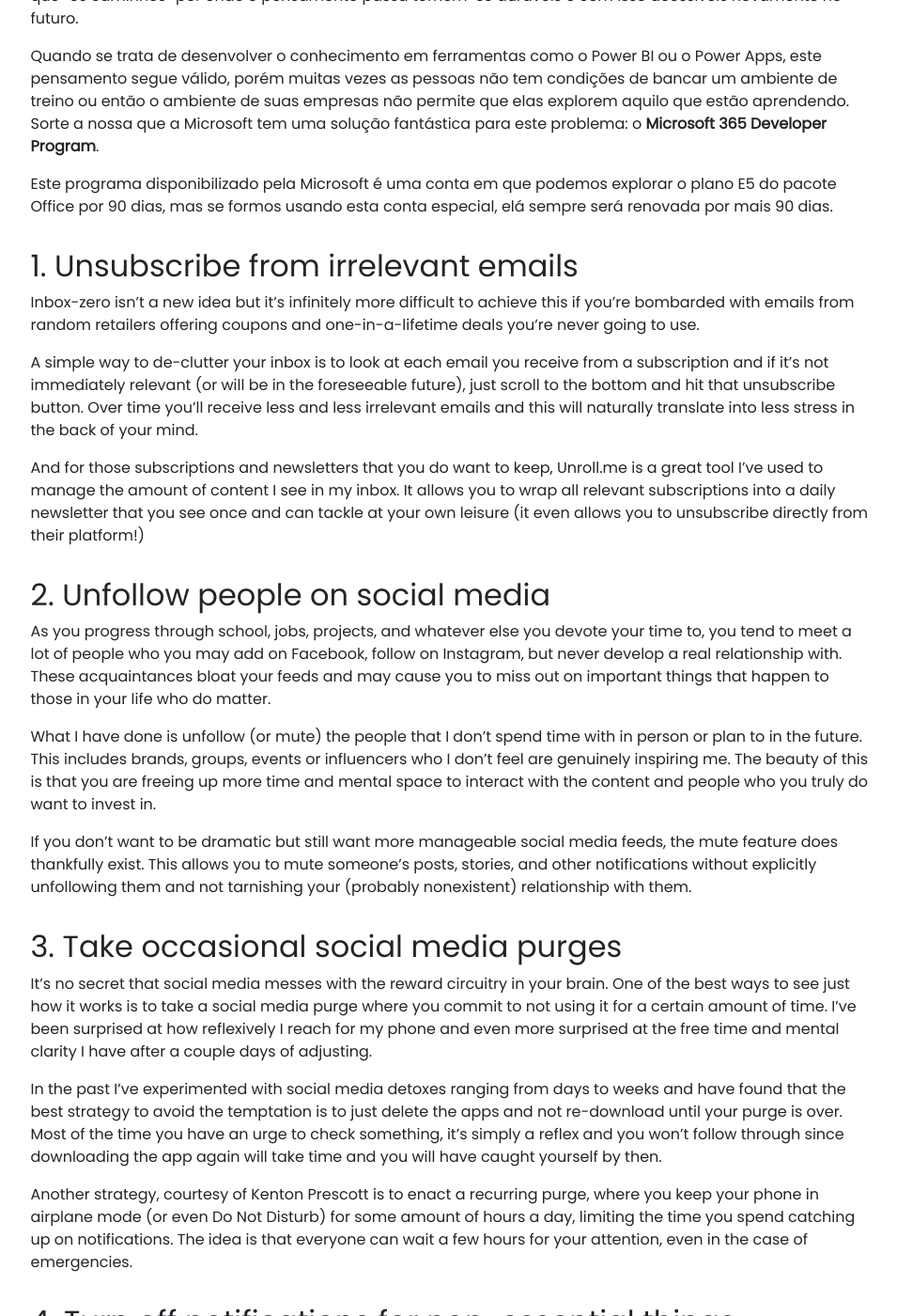
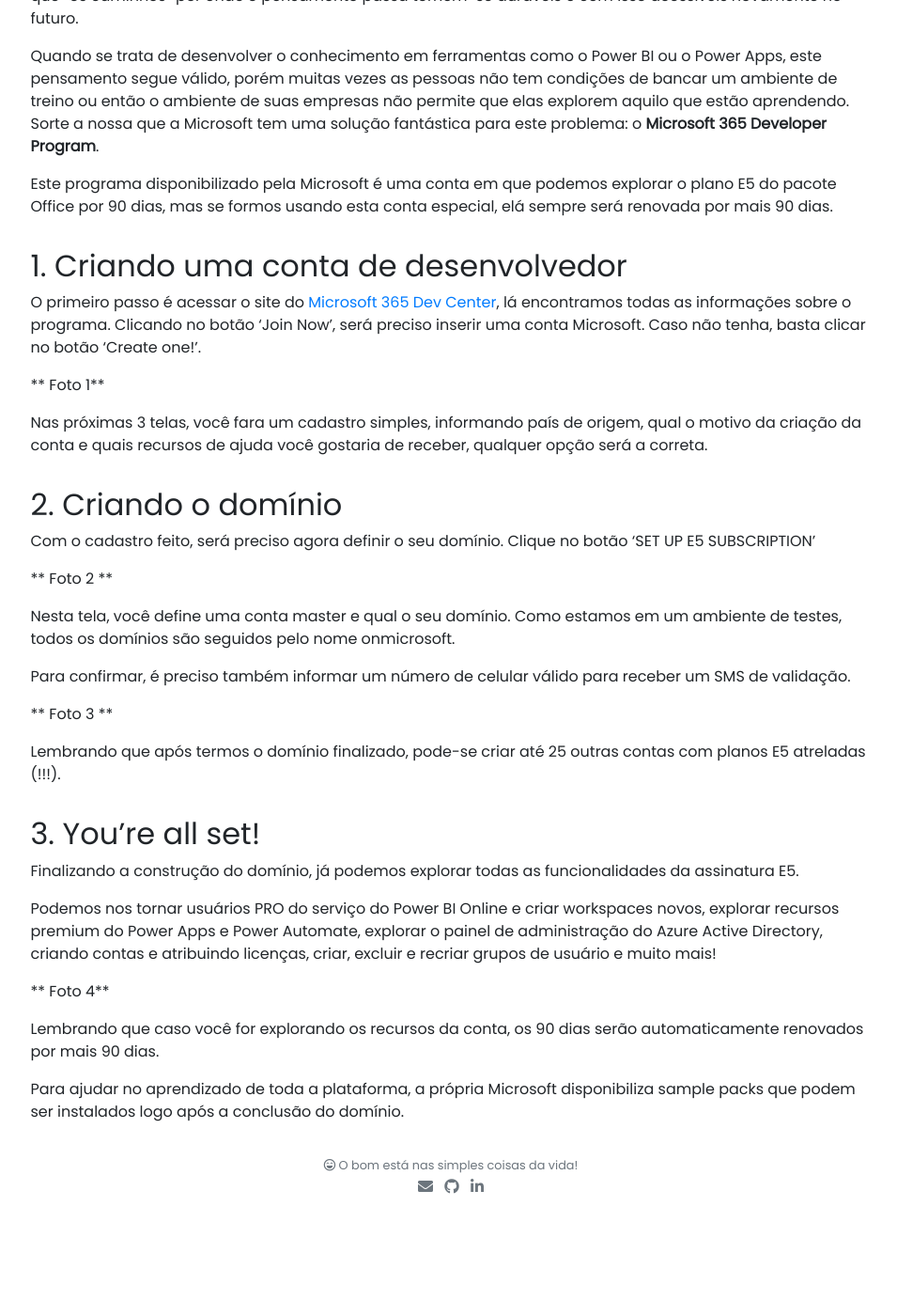
Before and after one commit to fabiomarquez/fabiomarquez.github.io, a Jekyll site: the page built from _posts/2021-01-22-como-criar-sua-conta-de-desenvolver-microsoft.md, in a window 1280 px wide and 1400 px high, scrolled down 375 px. Shown: the whole window at 94% size, without its empty margins (160-1115 px from the left). Built offline with Jekyll 4.4.1, drawn with Linux system fonts in a browser that asks for light colours; nearby versions of some CDN libraries; our own code applies the rules of GitHub Pages for plain Markdown files; after the commit the page ends 1666 px from its top, so only the background shows below that; some of the changed text lies outside the part shown.

Commit message:
Update 2021-01-22-como-criar-sua-conta-de-desenvolver-microsoft.md

```diff
--- a/_posts/2021-01-22-como-criar-sua-conta-de-desenvolver-microsoft.md
+++ b/_posts/2021-01-22-como-criar-sua-conta-de-desenvolver-microsoft.md
@@ -12,47 +12,35 @@
 
 Este programa disponibilizado pela Microsoft é uma conta em que podemos explorar o plano E5 do pacote Office por 90 dias, mas se formos usando esta conta especial, elá sempre será renovada por mais 90 dias.
 
+## 1. Criando uma conta de desenvolvedor
+O primeiro passo é acessar o site do [Microsoft 365 Dev Center](https://aka.ms/M365DevAccount), lá encontramos todas as informações sobre o programa. Clicando no botão 'Join Now', será preciso inserir uma conta Microsoft. Caso não tenha, basta clicar no botão 'Create one!'.
 
+** Foto 1**
 
-## 1. Unsubscribe from irrelevant emails
+Nas próximas 3 telas, você fara um cadastro simples, informando país de origem, qual o motivo da criação da conta e quais recursos de ajuda você gostaria de receber, qualquer opção será a correta.
 
-Inbox-zero isn’t a new idea but it’s infinitely more difficult to achieve this if you’re bombarded with emails from random retailers offering coupons and one-in-a-lifetime deals you’re never going to use.
+## 2. Criando o domínio
 
-A simple way to de-clutter your inbox is to look at each email you receive from a subscription and if it’s not immediately relevant (or will be in the foreseeable future), just scroll to the bottom and hit that unsubscribe button. Over time you’ll receive less and less irrelevant emails and this will naturally translate into less stress in the back of your mind.
+Com o cadastro feito, será preciso agora definir o seu domínio. Clique no botão 'SET UP E5 SUBSCRIPTION'
 
-And for those subscriptions and newsletters that you do want to keep, Unroll.me is a great tool I’ve used to manage the amount of content I see in my inbox. It allows you to wrap all relevant subscriptions into a daily newsletter that you see once and can tackle at your own leisure (it even allows you to unsubscribe directly from their platform!)
+** Foto 2 **
 
-## 2. Unfollow people on social media
+Nesta tela, você define uma conta master e qual o seu domínio. Como estamos em um ambiente de testes, todos os domínios são seguidos pelo nome onmicrosoft.
 
-As you progress through school, jobs, projects, and whatever else you devote your time to, you tend to meet a lot of people who you may add on Facebook, follow on Instagram, but never develop a real relationship with. These acquaintances bloat your feeds and may cause you to miss out on important things that happen to those in your life who do matter.
+Para confirmar, é preciso também informar um número de celular válido para receber um SMS de validação.
 
-What I have done is unfollow (or mute) the people that I don’t spend time with in person or plan to in the future. This includes brands, groups, events or influencers who I don’t feel are genuinely inspiring me. The beauty of this is that you are freeing up more time and mental space to interact with the content and people who you truly do want to invest in.
+** Foto 3 **
 
-If you don’t want to be dramatic but still want more manageable social media feeds, the mute feature does thankfully exist. This allows you to mute someone’s posts, stories, and other notifications without explicitly unfollowing them and not tarnishing your (probably nonexistent) relationship with them.
+Lembrando que após termos o domínio finalizado, pode-se criar até 25 outras contas com planos E5 atreladas (!!!).
 
-## 3. Take occasional social media purges
+## 3. You're all set!
 
-It’s no secret that social media messes with the reward circuitry in your brain. One of the best ways to see just how it works is to take a social media purge where you commit to not using it for a certain amount of time. I’ve been surprised at how reflexively I reach for my phone and even more surprised at the free time and mental clarity I have after a couple days of adjusting.
+Finalizando a construção do domínio, já podemos explorar todas as funcionalidades da assinatura E5.
 
-In the past I’ve experimented with social media detoxes ranging from days to weeks and have found that the best strategy to avoid the temptation is to just delete the apps and not re-download until your purge is over. Most of the time you have an urge to check something, it’s simply a reflex and you won’t follow through since downloading the app again will take time and you will have caught yourself by then.
+Podemos nos tornar usuários PRO do serviço do Power BI Online e criar workspaces novos, explorar recursos premium do Power Apps e Power Automate, explorar o painel de administração do Azure Active Directory, criando contas e atribuindo licenças, criar, excluir e recriar grupos de usuário e muito mais!
 
-Another strategy, courtesy of Kenton Prescott is to enact a recurring purge, where you keep your phone in airplane mode (or even Do Not Disturb) for some amount of hours a day, limiting the time you spend catching up on notifications. The idea is that everyone can wait a few hours for your attention, even in the case of emergencies.
+** Foto 4**
 
-## 4. Turn off notifications for non-essential things
+Lembrando que caso você for explorando os recursos da conta, os 90 dias serão automaticamente renovados por mais 90 dias.
 
-This one is pretty simple, just turn off notifications for things that are not essential. Every time your phone or wearable buzzes, you’re losing precious mental bandwidth which can take up to 23 minutes to get back!
-
-In similar fashion to the previous steps, this takes some time and conscious effort daily where you take note of all notifications you get, evaluate if each one is worth the time, and turn off as necessary.
-
-## 5. Learn how to use built in tools
-
-One of my favorite features on my phone is Do Not Disturb. It allows you to silence all non-critical notifications for an indefinite amount of time. This is what I use when I’m working on school work, personal projects, or even this article. On both iOS and Android, you’re given fairly granular control over what is considered critical so you can pick and choose what is worth the focus lost from a distraction.
-
-{% include elements/figure.html image="https://cdn-images-1.medium.com/max/1000/0*MAeS-4fEc0Y7T4VB.jpg" caption="iOS" %}
-{% include elements/figure.html image="https://cdn-images-1.medium.com/max/1000/0*nF_H2-8oTY7C0a54.png" caption="Android" %}
-
-Apple and Google also fairly recently rolled out time management tools which allow the user to be restricted from certain applications after a given amount of use. This really helps to add an extra layer of discipline if you’re trying to build the habit of using your phone less.
-
-Minimalism isn’t a philosophy that demands you to sell everything you own, wear the same outfit for the rest of your life, and live out of your van. Rather, it’s taking a hard look at everything in your life and determining whether something truly provides happiness for you. Digital Minimalism is a subset of this way of thinking and is a philosophy that has allowed me to work in tech and be an active participant of social media, but also maintain my own level of free thinking and choose what I focus on.
-
-I hope this has helped at least one person out there better manage their digital engagement. When I was first starting my foray into this way of thinking, this documentary by Matt D'Avella really helped me understand what minimalism was all about and is something I’d recommend if you’d like to learn more!
+Para ajudar no aprendizado de toda a plataforma, a própria Microsoft disponibiliza sample packs que podem ser instalados logo após a conclusão do domínio.
```
